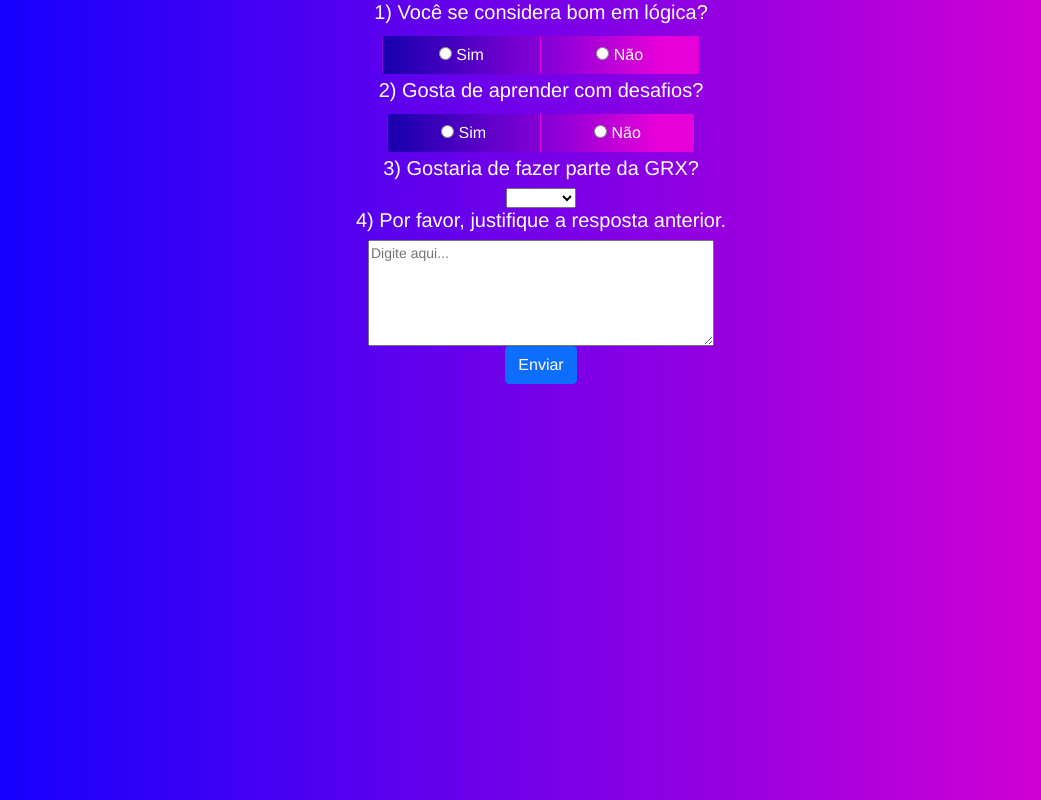
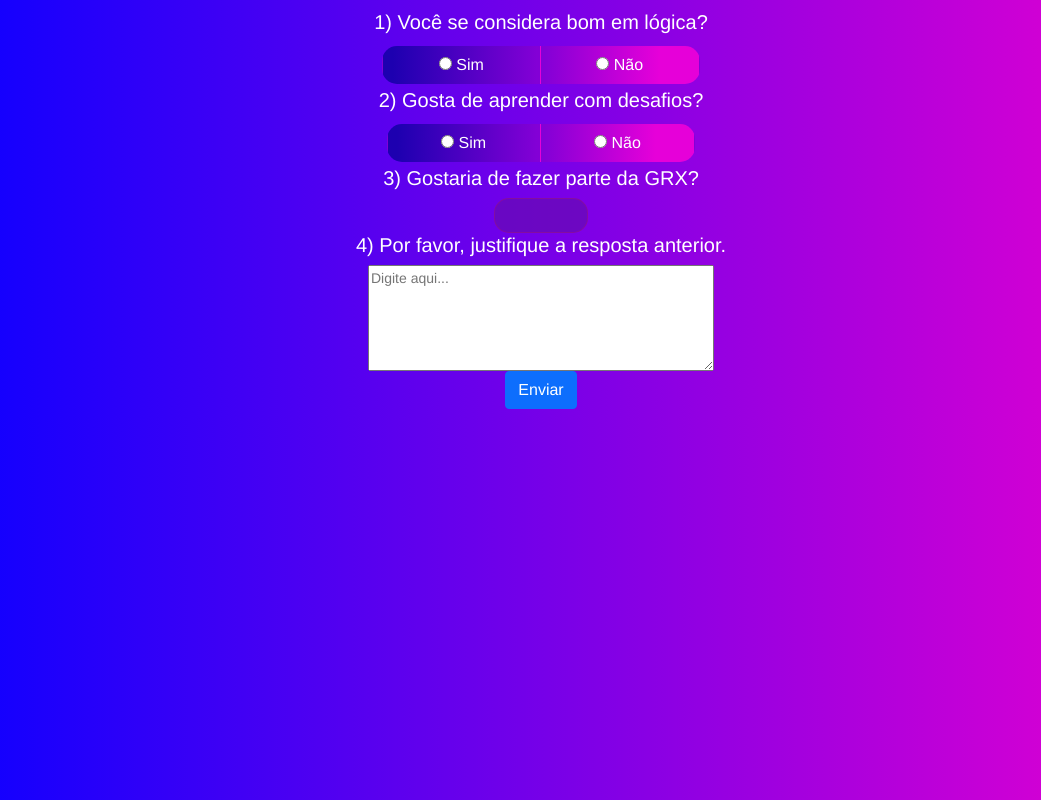
Before and after one commit to williamnstolb/desafioGRX, a React (Create React App) app in the folder app/frontend/: page /forms in a window 1280 px wide. Shown: the whole page, without its empty margins (99-1140 px from the left). Built offline with nearby package versions, Linux system fonts and the light colour scheme.

Commit message:
Estilização do select - pergunta 3

```diff
--- a/app/frontend/src/components/Select.jsx
+++ b/app/frontend/src/components/Select.jsx
@@ -1,11 +1,12 @@
-import React, { Component } from 'react'
+import React, { Component } from 'react';
+import '../styles/components/select.css';
 
 export default class Select extends Component {
   render() {
     const { name, onChange } = this.props;
     return (
       <div class="d-flex justify-content-center">
-        <select name={ name } onChange={ onChange } required={ true }>
+        <select id="select" name={ name } onChange={ onChange } required={ true }>
             <option value=""></option>
             <option value="Sim">Sim</option>
             <option value="Não">Não</option>
--- /dev/null
+++ b/app/frontend/src/styles/components/select.css
@@ -0,0 +1,14 @@
+#select {
+  background-color: rgba(103, 10, 179, 0.7);
+  width: 30%;
+  height: 35px;
+  text-align: center;
+  border: 1px solid rgb(146, 16, 146, 0.7);
+  border-radius: 15px;
+  font-size: 17px;
+  color: rgb(255, 255, 255);
+  cursor: pointer;
+  -webkit-appearance: none;
+  -moz-appearance: none;
+  appearance: none;
+}
--- a/app/frontend/src/styles/components/selectOption.css
+++ b/app/frontend/src/styles/components/selectOption.css
@@ -1,11 +1,13 @@
 .btn-yes {
   background: rgb(29,0,176);
   background: linear-gradient(90deg, rgba(29,0,176,1) 6%, rgba(131,0,214,1) 98%);
+  border-radius: 15px;
   color: #fff;
 }
 
 .btn-no {
-  background: rgb(131,0,214);
+  background: rgb(230,0,217);
   background: linear-gradient(90deg, rgba(131,0,214,1) 2%, rgba(230,0,217,1) 75%);
+  border-radius: 15px;
   color: rgb(255, 255, 255);
 }
--- a/app/frontend/src/styles/index.css
+++ b/app/frontend/src/styles/index.css
@@ -8,5 +8,5 @@ body {
   font-size: 14px;
   line-height: 1.42857143;
   color: #fff;
-  padding: 0;
+  padding: 10px;
 }
```
